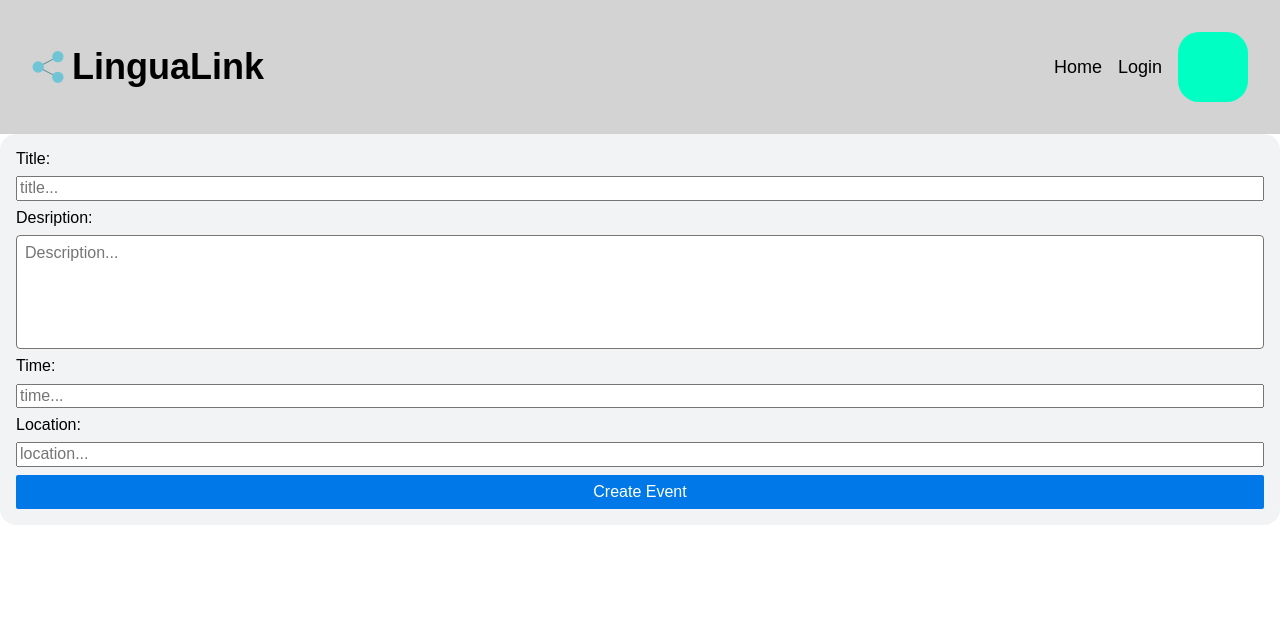
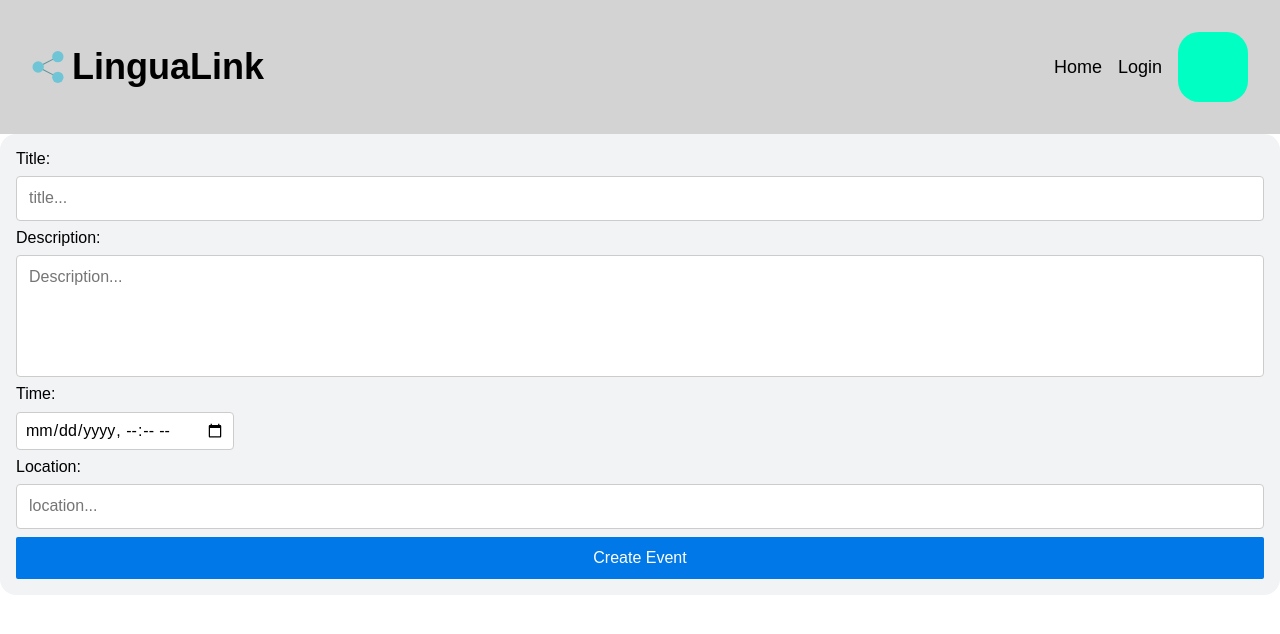
Before and after one commit to gonzonk/LinguaLink, a Vue app: page /create-event in a window 1280 px wide. Shown: the top 634 px of the page. Built offline with nearby package versions, Linux system fonts and the light colour scheme; no server answers.

Commit message:
Small styling changes to eventing

```diff
--- a/client/components/Event/CreateEventForm.vue
+++ b/client/components/Event/CreateEventForm.vue
@@ -39,11 +39,11 @@ const emptyForm = () => {
     <label for="title">Title:</label>
     <input id="title" v-model="title" placeholder="title..." required />
 
-    <label for="description">Desription:</label>
+    <label for="description">Description:</label>
     <textarea id="description" v-model="description" placeholder="Description..." required></textarea>
 
     <label for="time">Time:</label>
-    <input id="time" v-model="time" placeholder="time..." />
+    <input id="time" v-model="time" type="datetime-local" placeholder="Event time..." required />
 
     <label for="location">Location:</label>
     <input id="location" v-model="location" placeholder="location..." />
@@ -70,4 +70,23 @@ textarea {
   border-radius: 4px;
   resize: none;
 }
+
+input,
+textarea {
+  font-family: inherit;
+  font-size: inherit;
+  padding: 0.75em;
+  border-radius: 4px;
+  border: 1px solid #ccc;
+}
+
+input[type="datetime-local"] {
+  padding: 0.5em;
+  width: 200px; /* Make the time input less wide */
+}
+
+button {
+  padding: 0.75em;
+  font-size: 1em;
+}
 </style>
--- a/client/components/Event/EditEventForm.vue
+++ b/client/components/Event/EditEventForm.vue
@@ -8,19 +8,22 @@ const title = ref(props.event.title);
 const description = ref(props.event.description);
 const time = ref(props.event.time);
 const location = ref(props.event.location);
+const errorMessage = ref<string | null>(null);
 
-const emit = defineEmits(["editEvent", "refreshEvents"]);
+const emit = defineEmits(["editEvent", "refreshEvents", "cancelEdit"]);
 
 const editEvent = async () => {
+  errorMessage.value = null; // Reset error message on each attempt
+
   try {
     await fetchy(`/api/events/${props.event._id}`, "PATCH", {
       body: { title: title.value, description: description.value, time: time.value, location: location.value },
     });
+    emit("editEvent");
+    emit("refreshEvents");
   } catch (e) {
-    return;
+    errorMessage.value = "Failed to save changes. Please try again later.";
   }
-  emit("editEvent");
-  emit("refreshEvents");
 };
 </script>
 
@@ -28,17 +31,25 @@ const editEvent = async () => {
   <form @submit.prevent="editEvent">
     <p class="author">{{ props.event.author }}</p>
 
+    <!-- Title -->
     <label for="title">Title:</label>
-    <input id="title" v-model="title" placeholder="title..." required />
+    <input id="title" v-model="title" placeholder="Title..." required />
 
+    <!-- Description -->
     <label for="description">Description:</label>
     <textarea id="description" v-model="description" placeholder="Description..." required></textarea>
 
+    <!-- Time -->
     <label for="time">Time:</label>
-    <input id="time" v-model="time" placeholder="time..." />
+    <input id="time" v-model="time" type="datetime-local" placeholder="Event time..." required />
 
+    <!-- Location -->
     <label for="location">Location:</label>
-    <input id="location" v-model="location" placeholder="location" />
+    <input id="location" v-model="location" placeholder="Location..." />
+
+    <!-- Error message -->
+    <div v-if="errorMessage" class="error-message">{{ errorMessage }}</div>
+
     <div class="base">
       <menu>
         <li><button class="btn-small pure-button-primary pure-button" type="submit">Save</button></li>
@@ -55,33 +66,45 @@ form {
   background-color: var(--base-bg);
   display: flex;
   flex-direction: column;
-  gap: 0.5em;
+  gap: 1em;
+  padding: 1.5em;
+  max-width: 500px;
+  margin: 0 auto;
 }
 
 textarea {
   font-family: inherit;
   font-size: inherit;
   height: 6em;
+  padding: 0.75em;
   border-radius: 4px;
   resize: none;
+  border: 1px solid #ccc;
 }
 
-p {
-  margin: 0em;
+input {
+  font-family: inherit;
+  font-size: inherit;
+  padding: 0.75em;
+  border-radius: 4px;
+  border: 1px solid #ccc;
 }
 
-.author {
-  font-weight: bold;
-  font-size: 1.2em;
+input[type="datetime-local"] {
+  width: 100%; /* Make datetime input fill the width */
 }
 
-menu {
+button {
+  padding: 0.75em;
+  font-size: 1em;
+}
+
+.menu {
   list-style-type: none;
   display: flex;
-  flex-direction: row;
   gap: 1em;
+  margin: 0;
   padding: 0;
-  margin: 0;
 }
 
 .base {
@@ -91,9 +114,15 @@ menu {
 }
 
 .timestamp {
-  display: flex;
-  justify-content: flex-end;
   font-size: 0.9em;
   font-style: italic;
+  text-align: right;
+  margin-top: 1em;
+}
+
+.error-message {
+  color: red;
+  font-weight: bold;
+  margin-top: 1em;
 }
 </style>
--- a/client/components/Event/EventComponent.vue
+++ b/client/components/Event/EventComponent.vue
@@ -23,7 +23,7 @@ const deleteEvent = async () => {
   <p class="title">{{ props.event.title }}</p>
   <p class="description">{{ props.event.description }}</p>
 
-  <p><strong>Time:</strong> {{ props.event.time }}</p>
+  <p><strong>Time:</strong> {{ formatDate(props.event.time) }}</p>
   <p><strong>Location:</strong>: {{ props.event.location }}</p>
 
   <div class="base">
```
